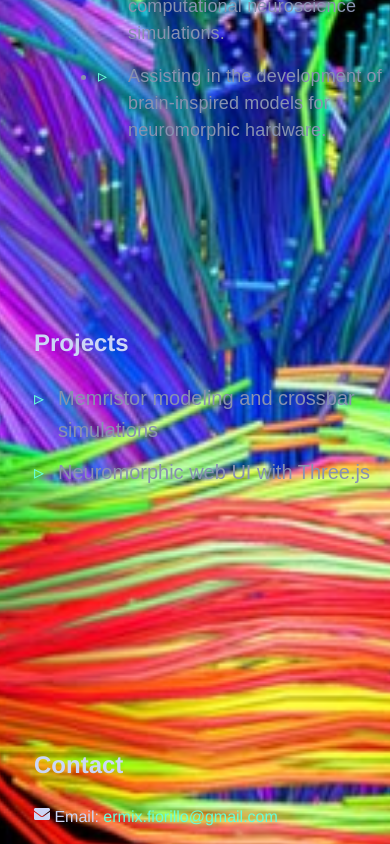
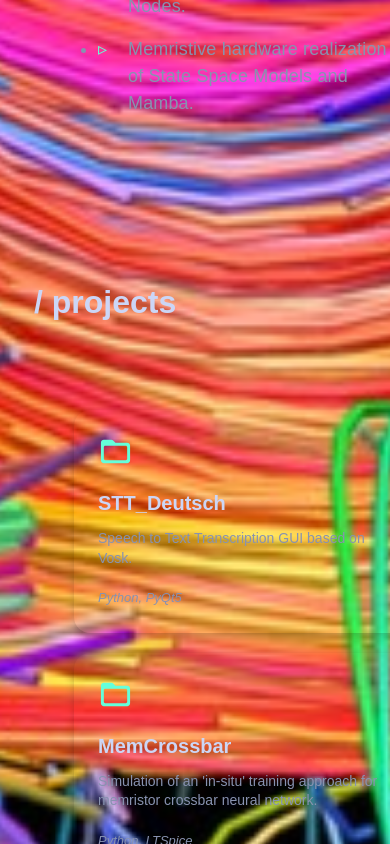
Before and after one commit to ErmannoF00/Portfolio, a React (Create React App) app: page / in a window 390 px wide. Shown: the part 2008-2852 px from the top of the page. Built offline with nearby package versions, Linux system fonts and the light colour scheme; a web font is replaced by a local one.

Commit message:
Added Volunteering

```diff
--- a/src/App.js
+++ b/src/App.js
@@ -4,6 +4,7 @@ import Intro from "./components/Intro";
 import About from "./components/About";
 import Experience from "./components/Experience";
 import Projects from "./components/Projects";
+import Volunteering from "./components/Volunteering";
 import Contact from "./components/Contact";
 import Footer from "./components/Footer";
 import ScrollToTopButton from "./components/ScrollToTopButton";
@@ -17,6 +18,7 @@ function App() {
         <About />
         <Experience />
         <Projects />
+        <Volunteering />
         <Contact />
       </main>
       <Footer />
--- a/src/App.jsx
+++ b/src/App.jsx
@@ -4,6 +4,7 @@ import Intro from "./components/Intro";
 import About from "./components/About";
 import Experience from "./components/Experience";
 import Projects from "./components/Projects";
+import Volunteering from "./components/Volunteering";
 import Contact from "./components/Contact";
 import Footer from "./components/Footer";
 import ScrollToTopButton from "./components/ScrollToTopButton";
@@ -17,6 +18,7 @@ function App() {
         <About />
         <Experience />
         <Projects />
+        <Volunteering />
         <Contact />
       </main>
       <Footer />
--- a/src/components/About.jsx
+++ b/src/components/About.jsx
@@ -6,8 +6,28 @@ const About = () => (
   <section id="about">
     <FadeInSection>
       <h2>Education</h2>
-      <p>Bachelor in Biomedical Engineering – University of Genoa</p>
-      <p>Master in Electrical and Computer Science – RWTH Aachen University</p>
+      <ul>
+        <li>
+          Bachelor in Biomedical Engineering –{" "}
+          <a
+            href="https://unige.it"
+            target="_blank"
+            rel="noopener noreferrer"
+          >
+            University of Genoa
+          </a>
+        </li>
+        <li>
+          Master in Electrical Engineering, Information Technology and Computer Science –{" "}
+          <a
+            href="https://www.rwth-aachen.de"
+            target="_blank"
+            rel="noopener noreferrer"
+          >
+            RWTH Aachen University
+          </a>
+        </li>
+      </ul>
     </FadeInSection>
   </section>
 );
--- a/src/components/Experience.jsx
+++ b/src/components/Experience.jsx
@@ -57,16 +57,16 @@ const Experience = () => {
       jobTitle: "Research Assistant @",
       duration: "2024 - Present",
       desc: [
-        "Working in PGI-14 on computational neuroscience simulations.",
-        "Assisting in the development of brain-inspired models for neuromorphic hardware."
+        "[PGI-14] Neuromorphic Compute Nodes.",
+        "Memristive hardware realization of State Space Models and Mamba."
       ],
     },
     "Istituto Italiano di Tecnologia": {
-      jobTitle: "Intern @",
-      duration: "Summer 2023",
+      jobTitle: "Guest Student @",
+      duration: "April 2023 - April 2024",
       desc: [
-        "Contributed to projects in the field of bio-inspired AI and robotics.",
-        "Worked with memristive systems and learned tools for analog computing simulation."
+        "CONTACT Unit.",
+        "Implemented a GUI enabling smooth data integration from haptic devices and eye-tracking system."
       ],
     },
   };
--- a/src/components/NavBar.jsx
+++ b/src/components/NavBar.jsx
@@ -32,6 +32,7 @@ const NavBar = () => {
           <a href="#about" onClick={closeMenu}>Education</a>
           <a href="#experience" onClick={closeMenu}>Experience</a>
           <a href="#projects" onClick={closeMenu}>Projects</a>
+          <a href="#volunteering" onClick={closeMenu}>Volunteering</a>
           <a href="#contact" onClick={closeMenu}>Contact</a>
         </div>
         <div className="social-icons">
--- a/src/components/Projects.jsx
+++ b/src/components/Projects.jsx
@@ -1,17 +1,79 @@
 import React from "react";
+import "../styles/Projects.css";
+import FolderOpenRoundedIcon from "@material-ui/icons/FolderOpenRounded";
 import FadeInSection from "./FadeInSection";
-import "../styles/Projects.css";
+import ExternalLinks from "./ExternalLinks";
 
-const Projects = () => (
-  <section id="projects">
-    <FadeInSection>
-      <h2>Projects</h2>
-      <ul>
-        <li>Memristor modeling and crossbar simulations</li>
-        <li>Neuromorphic web UI with Three.js</li>
-      </ul>
-    </FadeInSection>
-  </section>
-);
+const Projects = () => {
+  const projects = {
+    "STT_Deutsch": {
+      desc: "Speech to Text Transcription GUI based on Vosk.",
+      techStack: "Python, PyQt5",
+      link: "https://github.com/ErmannoF00/STT_Deutsch",
+      open: ""
+    },
+    "MemCrossbar": {
+      desc: "Simulation of an 'in-situ' training approach for memristor crossbar neural network.",
+      techStack: "Python, LTSpice",
+      link: "https://github.com/ErmannoF00/MemCrossbar",
+      open: ""
+    },
+    "SV_MemXBar": {
+      desc: "SystemVerilog implementation of memristor crossbar and AdLIF neuron for neuromorphic applications.",
+      techStack: "SystemVerilog",
+      link: "https://github.com/ErmannoF00/SV_MemXbar",
+      open: ""
+    },
+    "i-Cube_IIT": {
+      desc: "Bachelor project based on a GUI that handles data flow from two cubic devices for haptic perception and an eye-tracking device.",
+      techStack: "Python, PyQt5",
+      link: "https://github.com/ErmannoF00/i-Cube_IIT",
+      open: ""
+    },
+    "Kiki_Web": {
+      desc: "Multifunctional website for my girlfriend, still much work to do for that Christmas gift...",
+      techStack: "JavaScript, C#, HTML",
+      link: "https://github.com/ErmannoF00/Kiki_Web",
+      open: ""
+    },
+    "Pathologies_Classification": {
+      desc: "Machine learning project based on the classification of brain pathologies from real patients dataset.",
+      techStack: "MATLAB",
+      link: "https://github.com/ErmannoF00/Pathologies_Classification",
+      open: ""
+    }
+  };
+
+  return (
+    <section id="projects">
+      <div className="section-header">
+        <span className="section-title">/ projects</span>
+      </div>
+      <div className="project-container">
+        <ul className="projects-grid">
+          {Object.keys(projects).map((key, i) => (
+            <FadeInSection key={i} delay={`${i + 1}00ms`}>
+              <li className="projects-card">
+                <div className="card-header">
+                  <div className="folder-icon">
+                    <FolderOpenRoundedIcon style={{ fontSize: 35 }} />
+                  </div>
+                  <ExternalLinks
+                    githubLink={projects[key]["link"]}
+                    openLink={projects[key]["open"]}
+                  />
+                </div>
+
+                <div className="card-title">{key}</div>
+                <div className="card-desc">{projects[key]["desc"]}</div>
+                <div className="card-tech">{projects[key]["techStack"]}</div>
+              </li>
+            </FadeInSection>
+          ))}
+        </ul>
+      </div>
+    </section>
+  );
+};
 
 export default Projects;
--- /dev/null
+++ b/src/components/Volunteering.jsx
@@ -0,0 +1,29 @@
+import React from "react";
+import FadeInSection from "./FadeInSection";
+import "../styles/Volunteering.css";
+
+const Volunteering = () => (
+  <section id="volunteering">
+    <FadeInSection>
+      <div className="section-header">
+        <span className="section-title">/ volunteering</span>
+      </div>
+      <ul className="volunteering-list">
+        <li>
+          <strong>Co-founder</strong> at{" "}
+          <a href="https://www.linkedin.com/company/young-neuromorphs/posts/?feedView=all" target="_blank" rel="noopener noreferrer">
+            Young Neuromorphs
+          </a>
+        </li>
+        <li>
+          <strong>IT Team – Website Maintenance</strong> at{" "}
+          <a href="https://eestec.rwth-aachen.de/" target="_blank" rel="noopener noreferrer">
+            EESTech Challenge Aachen
+          </a>
+        </li>
+      </ul>
+    </FadeInSection>
+  </section>
+);
+
+export default Volunteering;
--- a/src/styles/Global.css
+++ b/src/styles/Global.css
@@ -16,7 +16,7 @@ body {
   margin: 0;
   padding: 0;
   font-family: 'NTR', 'Helvetica Neue', Helvetica, Arial, sans-serif;
-  background-image: url("../assets/images/brain.jpg"); /* OR /background.jpg */
+  background-image: url("../assets/images/brain.jpg");
   background-size: cover;
   background-position: center;
   background-attachment: scroll;
--- a/src/styles/Projects.css
+++ b/src/styles/Projects.css
@@ -5,24 +5,98 @@
   min-height: 50vh;
 }
 
-#projects ul {
-  list-style: none;
-  padding-left: 0;
+.section-header {
+  padding-bottom: 42px;
+  width: 100%;
+  display: flex;
 }
 
-#projects li {
+.section-title {
   font-family: "NTR", sans-serif;
-  font-size: 20px;
-  color: var(--slate);
-  text-align: left;
-  padding-bottom: 10px;
-  position: relative;
-  padding-left: 24px;
+  color: var(--lightest-slate);
+  font-size: 46px;
+  font-weight: bold;
 }
 
-#projects li::before {
-  content: "▹ ";
+/* -------------------- Grid Layout -------------------- */
+
+.project-container {
+  margin-top: 40px;
+}
+
+.projects-grid {
+  display: grid;
+  grid-template-columns: repeat(auto-fill, minmax(300px, 1fr));
+  gap: 20px;
+}
+
+/* -------------------- Project Cards -------------------- */
+
+.projects-card {
+  background-color: var(--light-navy);
+  border-radius: 16px;
+  padding: 1.5rem;
+  display: flex;
+  flex-direction: column;
+  justify-content: space-between;
+  transition: transform 0.3s ease, background-color 0.3s ease;
+  box-shadow: 0px 4px 10px rgba(0, 0, 0, 0.2);
+}
+
+.projects-card:hover {
+  transform: translateY(-6px);
+  background-color: var(--lightest-navy);
+}
+
+.card-header {
+  display: flex;
+  justify-content: space-between;
+  margin-bottom: 10px;
+}
+
+.folder-icon {
   color: var(--green-bright);
-  position: absolute;
-  left: 0;
 }
+
+.card-title {
+  font-family: "NTR", sans-serif;
+  color: var(--lightest-slate);
+  font-size: 22px;
+  font-weight: bold;
+  margin-bottom: 10px;
+}
+
+.card-desc {
+  font-family: "NTR", sans-serif;
+  color: var(--slate);
+  font-size: 16px;
+  padding-bottom: 20px;
+  line-height: 1.4;
+}
+
+.card-tech {
+  font-family: "NTR", sans-serif;
+  color: var(--slate);
+  font-size: 14px;
+  font-style: italic;
+}
+
+/* -------------------- Responsive -------------------- */
+
+@media only screen and (max-width: 768px) {
+  .projects-grid {
+    grid-template-columns: repeat(auto-fill, minmax(250px, 1fr));
+  }
+
+  .card-title {
+    font-size: 20px;
+  }
+
+  .card-desc {
+    font-size: 14px;
+  }
+
+  .card-tech {
+    font-size: 13px;
+  }
+}
--- /dev/null
+++ b/src/styles/Volunteering.css
@@ -0,0 +1,28 @@
+#volunteering {
+    margin: auto;
+    padding-top: 100px;
+    max-width: 1000px;
+    min-height: 50vh;
+  }
+
+  .volunteering-list {
+    list-style: none;
+    padding-left: 0;
+  }
+
+  .volunteering-list li {
+    font-family: "NTR", sans-serif;
+    font-size: 20px;
+    color: var(--slate);
+    text-align: left;
+    padding-bottom: 10px;
+    position: relative;
+    padding-left: 24px;
+  }
+
+  .volunteering-list li::before {
+    content: "▹ ";
+    color: var(--green-bright);
+    position: absolute;
+    left: 0;
+  }
```
